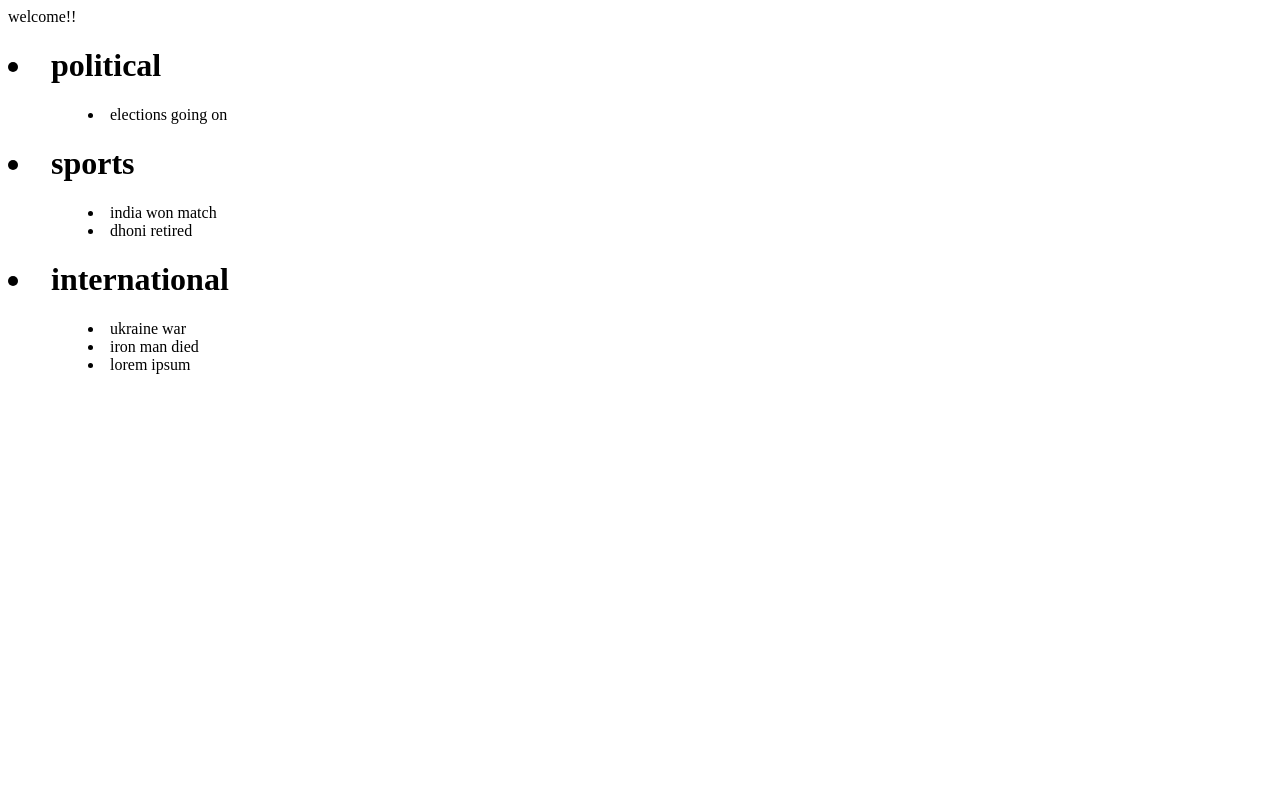
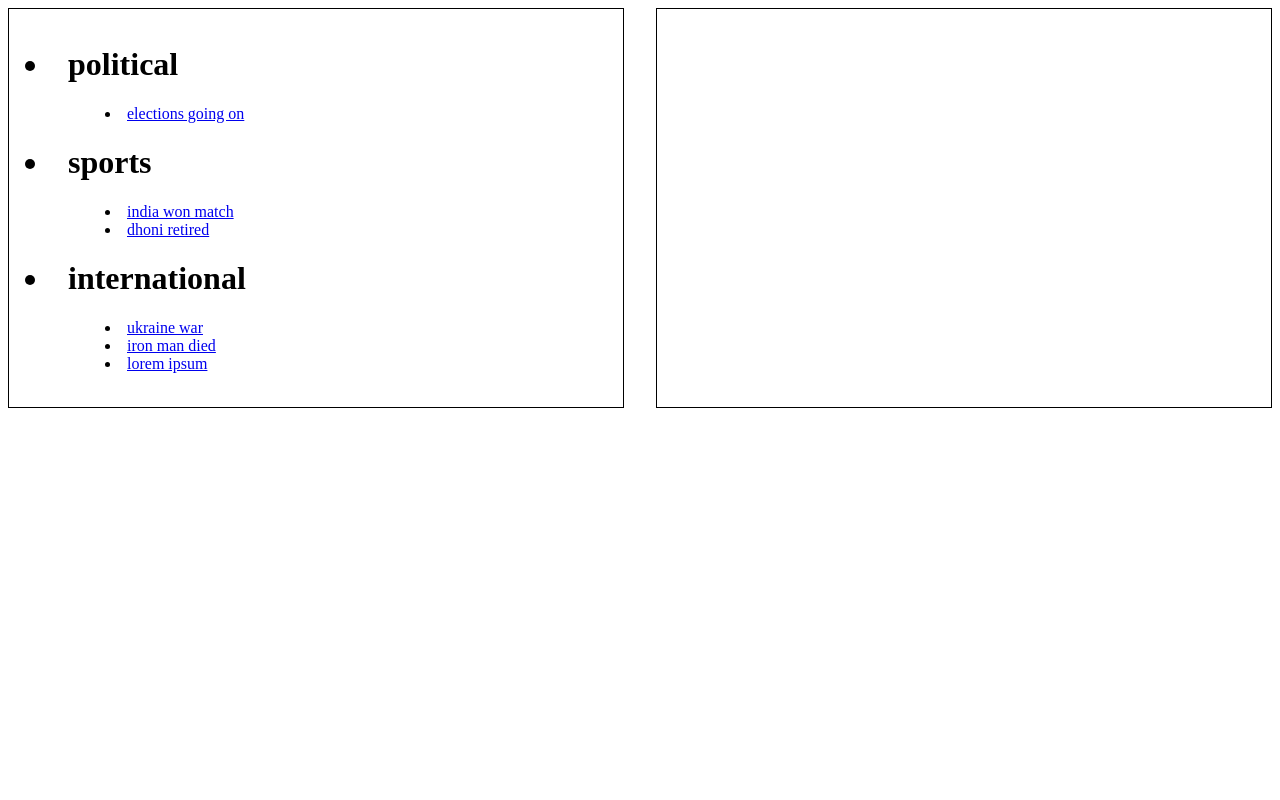
Before and after one commit to MRSanatanMishra/django, a Django app: page / in a window 1280 px wide. Run offline with Django 4.2, Linux system fonts and the light colour scheme; data comes from the database, SQL or seed files in the repository; both versions use the stored data as it was after the commit.

Commit message:
added links

```diff
--- a/practice/pnews/models.py
+++ b/practice/pnews/models.py
@@ -5,6 +5,7 @@ class Category(models.Model):
 
     class Meta:
         verbose_name_plural = 'Categories'
+
 
     def __str__ (self):
         return self.name
--- a/practice/templates/home.html
+++ b/practice/templates/home.html
@@ -11,22 +11,44 @@
 
 
         }
+        .box{
+            border: 1px solid;
+            padding:1rem;
+
+        }
+        #wrap{
+            display: grid;
+            grid-template-columns: 1fr 1fr;
+            gap:2rem;
+
+        }
     </style>
 </head>
 <body>
-    welcome!!
+    <div id="wrap">
+    <div class="box">
     {% for ct in cat %}
     <div><h1><li>{{ ct.name }}</a></li></h1>
     {% for n in news %}
 
     {% if n.category == ct %}
-        <li class="inner">{{n.title}} </li>
+        <li class="inner"> <a href='#' onclick="disp('{{ n.text|truncatewords:15}}');" >{{n.title}} </a></li>
     {% endif %}
 
     {% endfor %}
         </div>
     {% endfor %}
     <br>
+    </div>
+    <div class="box">
+        <p id="res"></p>
+    </div>
 
+   <script>
+       function disp(st){
+        let res = document.querySelector("#res")
+        res.innerHTML=st
+       }
+   </script>
 </body>
 </html>
```
Also changed, not shown: practice/db.sqlite3.
